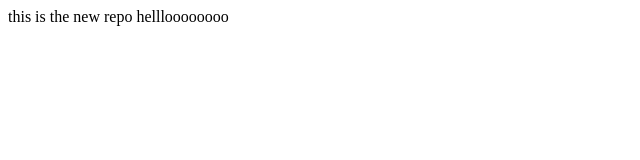
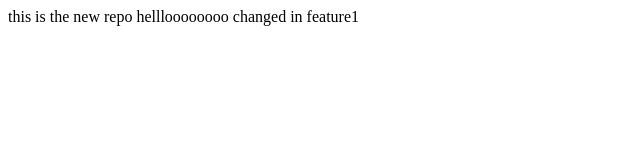
Before and after one commit to vaibhavKondekar/Android, a plain HTML site: page index.html in a window 1280 px wide. Shown: the whole page, without its empty margins (0-640 px from the left). Drawn offline with Linux system fonts and the light colour scheme.

Commit message:
doing chnages from feature 1

```diff
--- a/index.html
+++ b/index.html
@@ -1,6 +1,8 @@
 <p>
     this is the new repo
     hellloooooooo
+    changed in feature1
+
 </p>
 
 <br>
```
